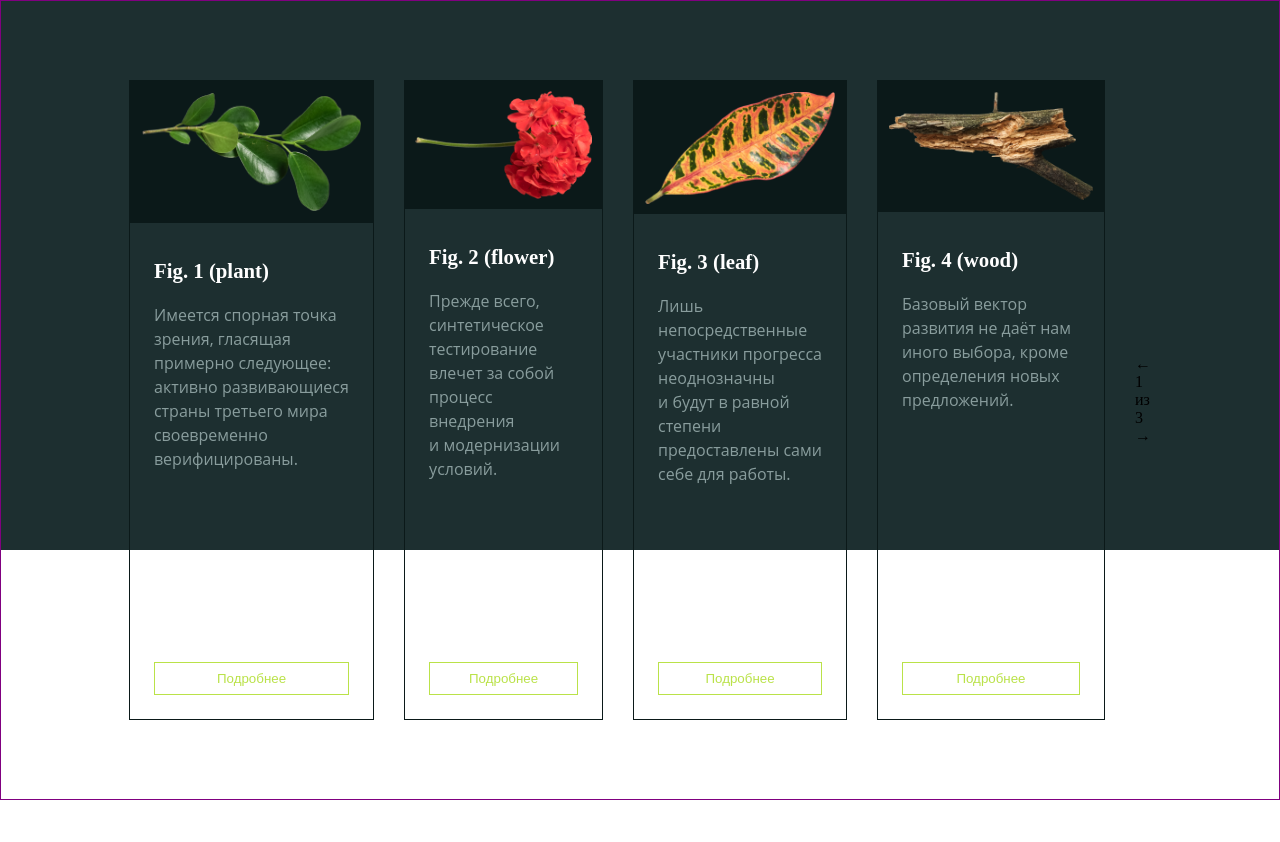
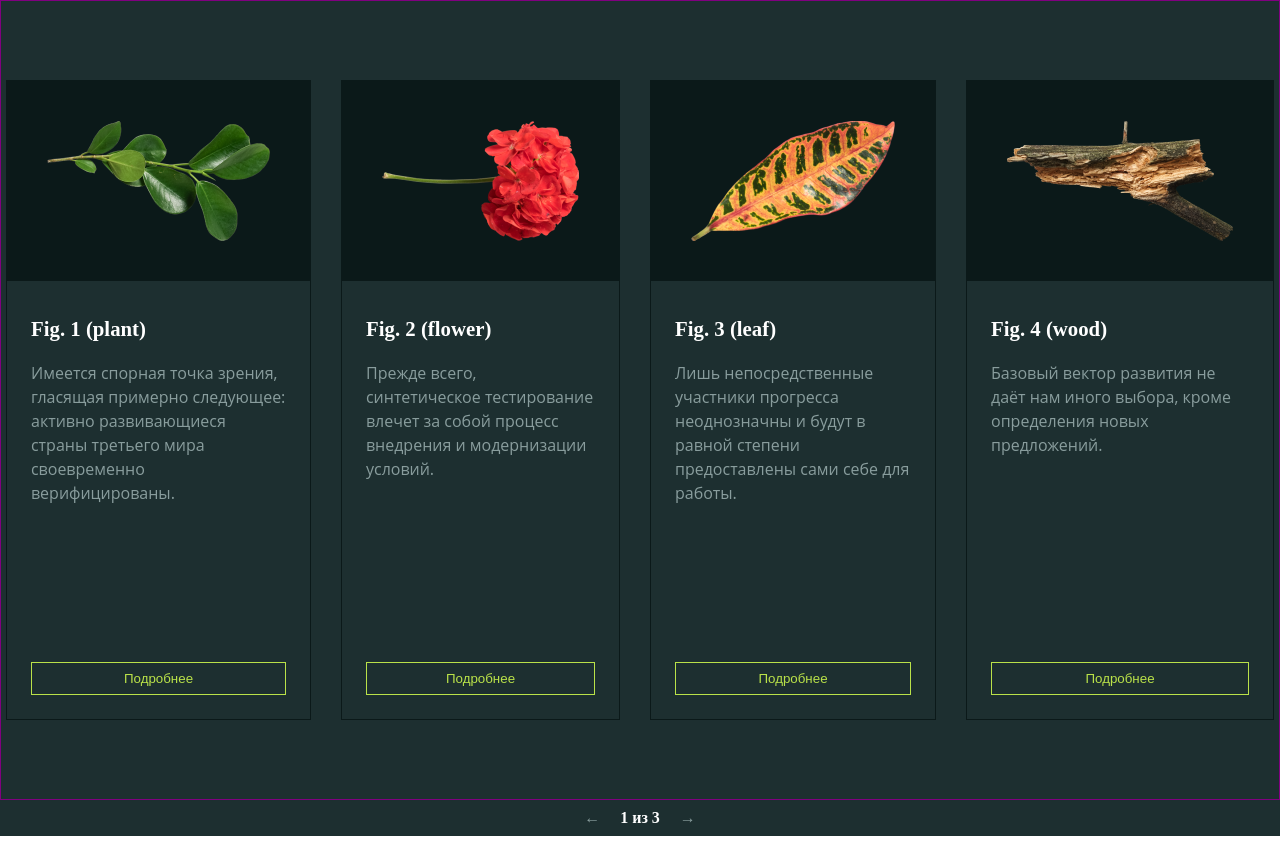
Before and after one commit to Licrua/probka, a plain HTML site: page index.html in a window 1280 px wide. Shown: the part 610-1452 px from the top of the page. Before the commit the page ends 1410 px from the top, so only its background shows below. Drawn offline with Linux system fonts and the light colour scheme.

Commit message:
cards align

```diff
--- a/index.html
+++ b/index.html
@@ -58,9 +58,9 @@
                     <p class="artefacts__description">Базовый вектор развития не даёт нам иного выбора, кроме определения новых предложений.</p>
                     <button class="artefacts__button">Подробнее</button>
                 </div>
-                <div class="artefacts__switcher">
-                    <p><span class="artefacts__arrow artefacts__arrow--prev">←</span> 1 из 3 <span class="artefacts__arrow artefacts__arrow--next">→</span></p>
-                </div>
+            </div>
+            <div class="artefacts__switcher">
+                <p><span class="artefacts__arrow artefacts__arrow--prev">←</span> 1 из 3 <span class="artefacts__arrow artefacts__arrow--next">→</span></p>
             </div>
         </section>
 	</main>
--- a/styles.scss
+++ b/styles.scss
@@ -34,7 +34,7 @@ $fontSize: 1rem;
 .nav__container {
 	height: 100%;
 	display: flex; /* Flexbox для контейнера навигации */
-	align-items: end; /* Центрирование по вертикали */
+	align-items: center; /* Центрирование по вертикали */
 }
 
 
@@ -111,10 +111,10 @@ text-decoration: none;
 }
 
 .artefacts {
-    width: 100%;
-    height: 100%;
     background-color: #1D2F30;
+
 }
+
 .artefacts__container {
     padding-left: $padding-left;
 	padding-right: $padding-right;
@@ -135,7 +135,7 @@ text-decoration: none;
 }
 .artefacts__image {
   background-color: #0B1919;
-  padding: 5%;
+  padding: 5vh;
 }
 
 .artefacts__title {
@@ -163,8 +163,26 @@ flex-grow: 1;
     padding: 1vh;
     background: none;
     margin: 3vh;
+}
 
+
+.artefacts__switcher {
+    display: flex;
+    color: black;
+    justify-content: center;
+    span {
+       color: #899D9D;
+       padding: 1rem;
+    }
+    p {
+font-family: Cormorant;
+font-size: 1rem;
+font-weight: 700;
+line-height: 36px;
+color: #FFFFFF;
+    }
 }
+
 .artefacts__switcher {
 }
 .artefacts__arrow {
```
Also changed, not shown: styles.css, 1 other file.
